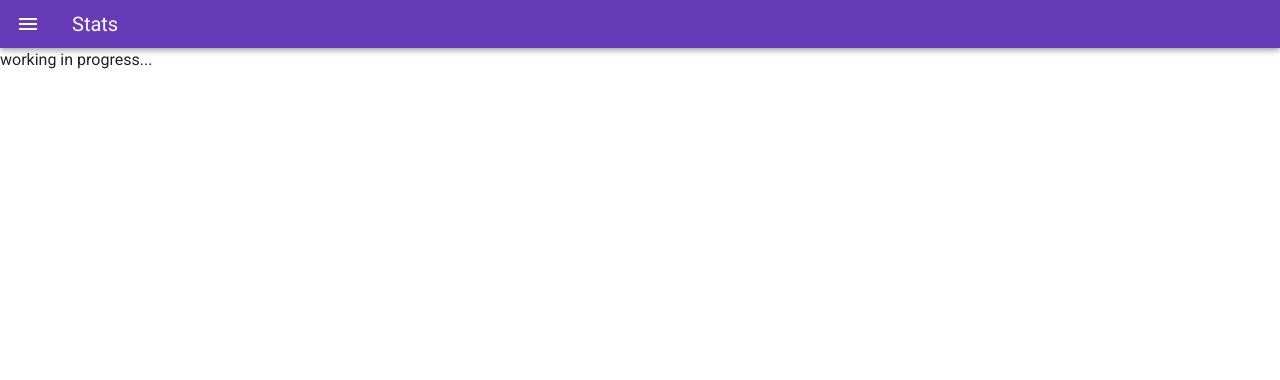
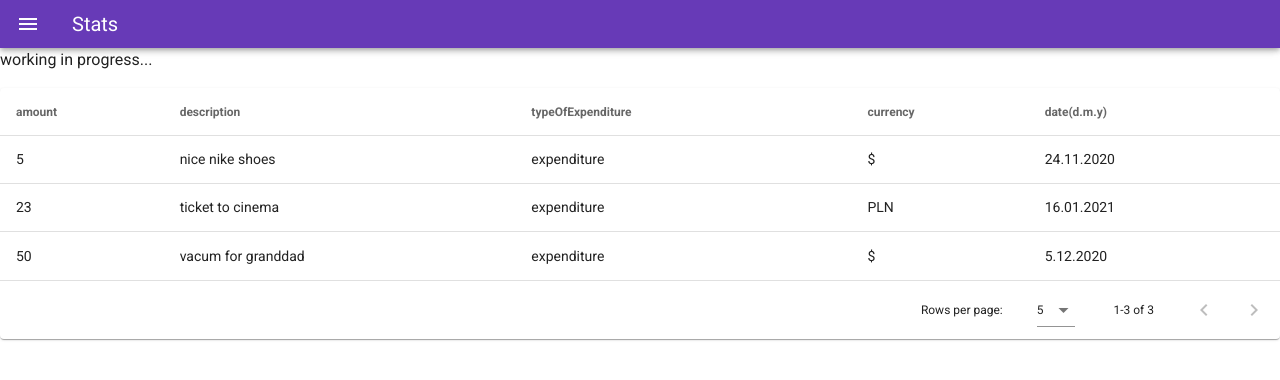
Before and after one commit to Reckit075/capital_organizer, a Vue app: page /stats in a window 1280 px wide. Shown: the top 380 px of the page. Built offline with nearby package versions, Linux system fonts and the light colour scheme.

Commit message:
add basic statistic-component

```diff
--- /dev/null
+++ b/src/components/StatisticTable.vue
@@ -0,0 +1,49 @@
+<template>
+  <v-data-table
+    :headers="headers"
+    :items="desserts"
+    :items-per-page="5"
+    class="elevation-1"
+  ></v-data-table>
+</template>
+<script>
+export default {
+  data: () => ({
+    headers: [
+      {
+        text: "amount",
+        align: "start",
+        sortable: false,
+        value: "amount",
+      },
+      { text: "description", sortable: false, value: "description" },
+      { text: "typeOfExpenditure", value: "typeOfExpenditure" },
+      { text: "currency", sortable: false, value: "currency" },
+      { text: "date(d.m.y)", value: "date" },
+    ],
+    desserts: [
+      {
+        amount: "5",
+        description: 'nice nike shoes',
+        typeOfExpenditure: 'expenditure',
+        currency: '$',
+        date: '24.11.2020',
+      },
+      {
+        amount: "23",
+        description: 'ticket to cinema',
+        typeOfExpenditure: 'expenditure',
+        currency: 'PLN',
+        date: '16.01.2021',
+      },
+      {
+        amount: "50",
+        description: 'vacum for granddad',
+        typeOfExpenditure: 'expenditure',
+        currency: '$',
+        date: '5.12.2020',
+      },
+    ],
+  }),
+};
+</script>
--- a/src/views/StatsView.vue
+++ b/src/views/StatsView.vue
@@ -1,11 +1,14 @@
 <template>
-<p>working in progress...</p>
+  <div>
+    <p>working in progress...</p>
+    <StatisticTable />
+  </div>
 </template>
 
 <script>
-
+import StatisticTable from "@/components/StatisticTable.vue";
 export default {
   name: "Home",
-  components: {},
+  components: { StatisticTable },
 };
 </script>
```
